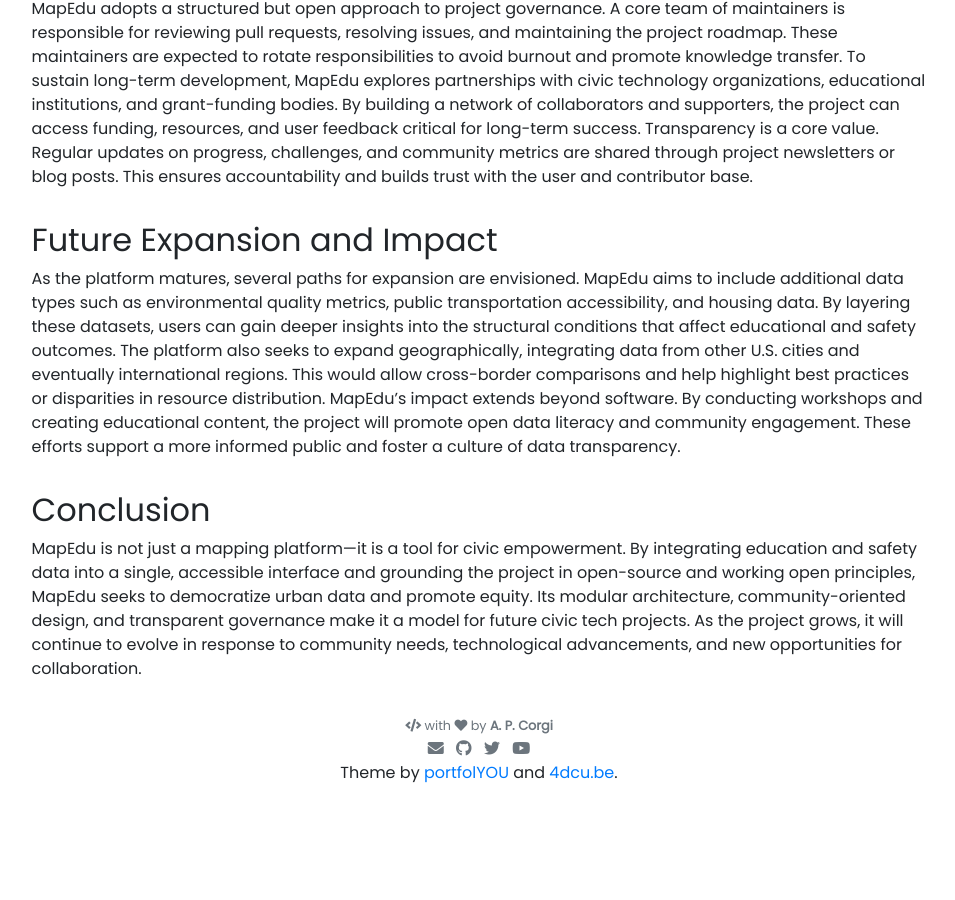
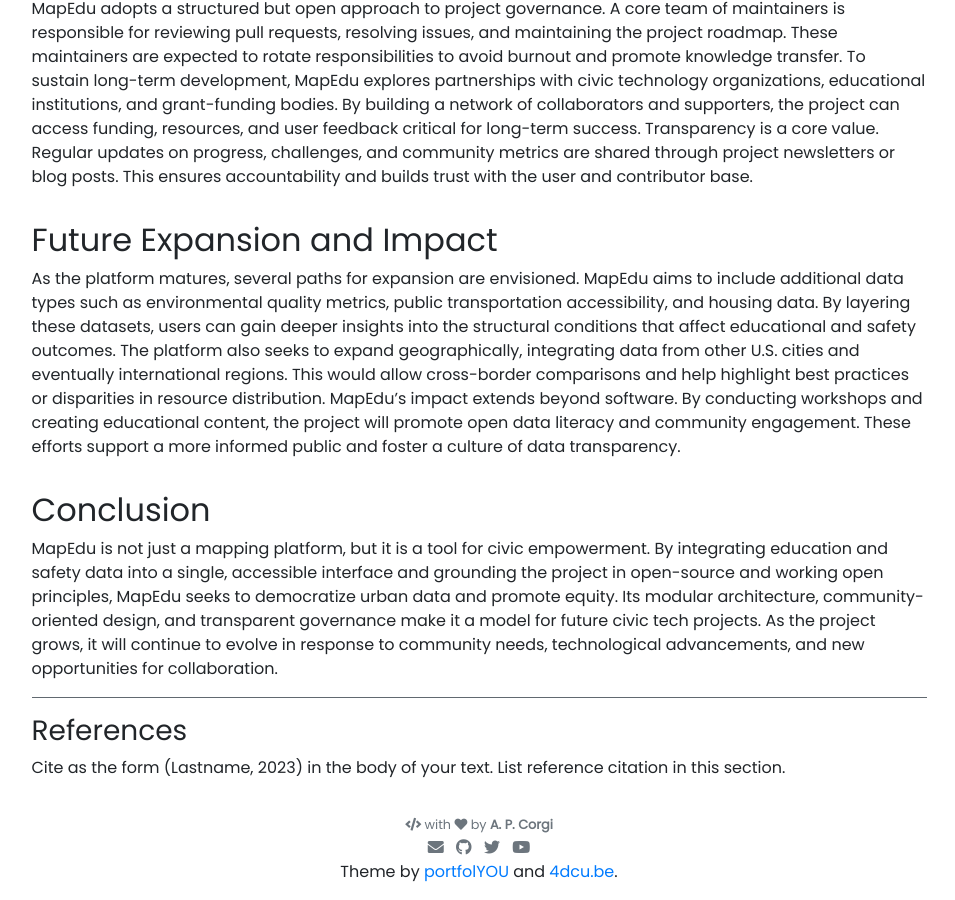
Before and after one commit to diannepark/diannepark.github.io, a Jekyll site: the page built from DIANNE_PARK(yewonp3).md, in a window 1280 px wide and 900 px high, scrolled down 4137 px. Shown: the whole window, without its empty margins (161-1116 px from the left). Built offline with Jekyll 4.4.1, drawn with Linux system fonts in a browser that asks for light colours; nearby versions of some CDN libraries; our own code applies the rules of GitHub Pages for plain Markdown files; before the commit the page ends 4938 px from its top, so only the background shows below that.

Commit message:
Update DIANNE_PARK(yewonp3).md

```diff
--- a/DIANNE_PARK(yewonp3).md
+++ b/DIANNE_PARK(yewonp3).md
@@ -91,4 +91,12 @@ As the platform matures, several paths for expansion are envisioned. MapEdu aims
 
 ## Conclusion
 
-MapEdu is not just a mapping platform—it is a tool for civic empowerment. By integrating education and safety data into a single, accessible interface and grounding the project in open-source and working open principles, MapEdu seeks to democratize urban data and promote equity. Its modular architecture, community-oriented design, and transparent governance make it a model for future civic tech projects. As the project grows, it will continue to evolve in response to community needs, technological advancements, and new opportunities for collaboration.
+MapEdu is not just a mapping platform, but it is a tool for civic empowerment. By integrating education and safety data into a single, accessible interface and grounding the project in open-source and working open principles, MapEdu seeks to democratize urban data and promote equity. Its modular architecture, community-oriented design, and transparent governance make it a model for future civic tech projects. As the project grows, it will continue to evolve in response to community needs, technological advancements, and new opportunities for collaboration.
+
+
+---
+
+
+### References
+
+Cite as the form (Lastname, 2023) in the body of your text. List reference citation in this section.
```
